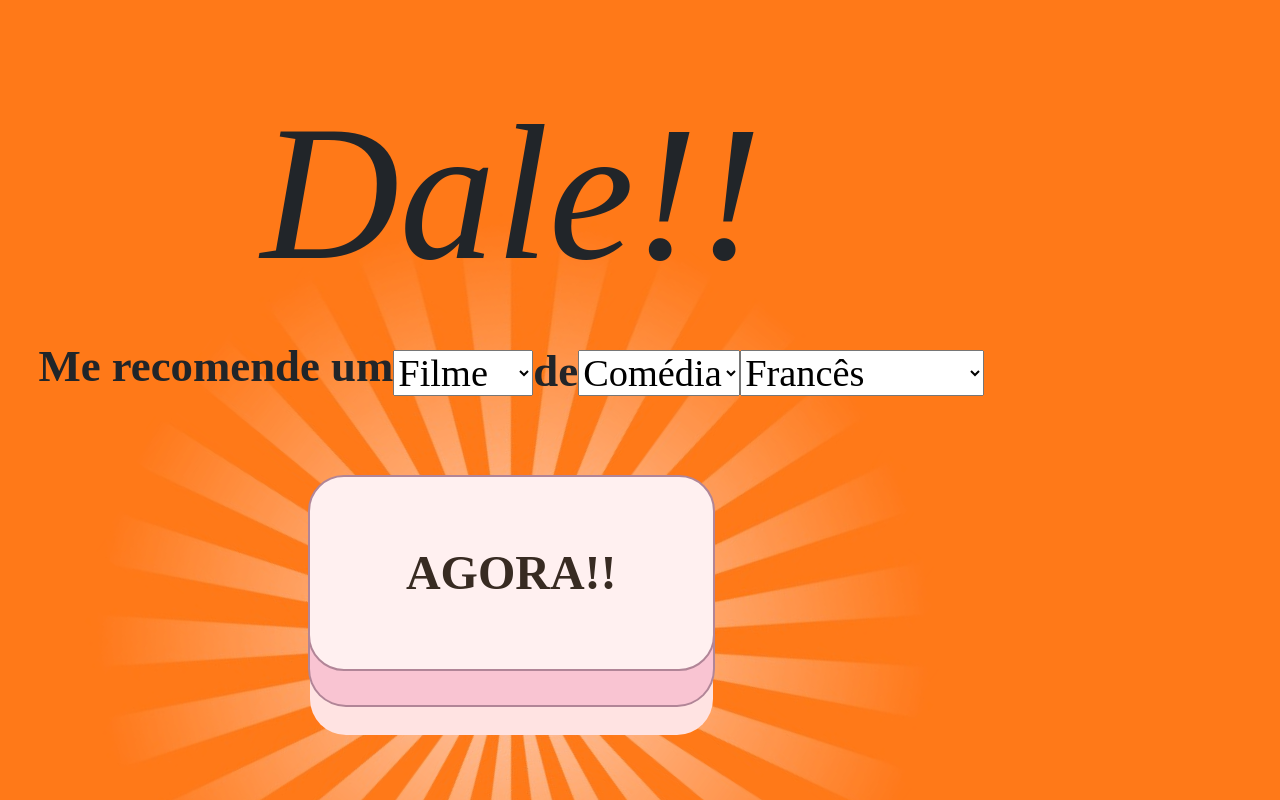
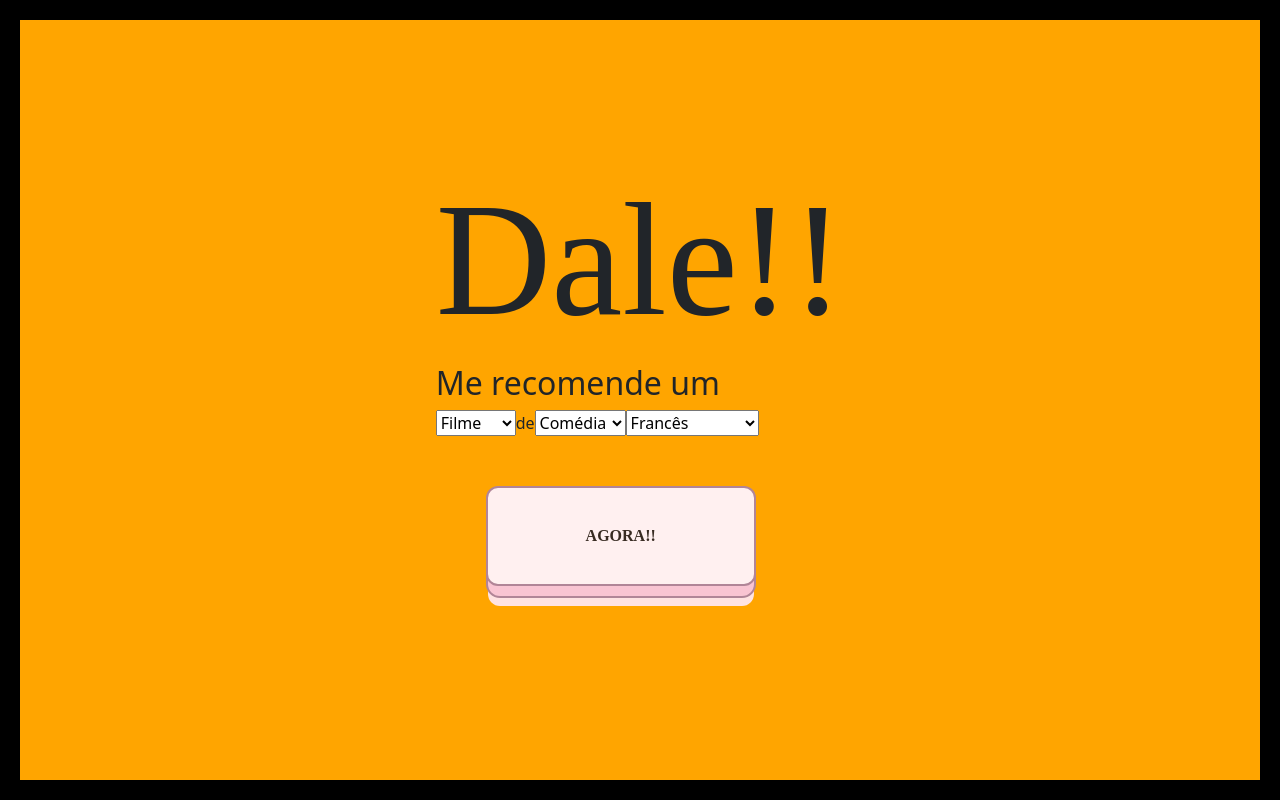
Before and after one commit to Luiz-Soft/CleanCloud-CodeChallenge, a Vue app: page / in a window 1280 px wide. Shown: the top 800 px of the page. Built offline with nearby package versions, Linux system fonts and the light colour scheme.

Commit message:
updated classes. Still incomplete

```diff
--- a/src/Views/Home/Home.vue
+++ b/src/Views/Home/Home.vue
@@ -1,10 +1,10 @@
 <template>
-	<div class="view">
-		<div class="flex-container">
-			<h1 class="indie">Dale!!</h1>
-			<div class="inputs">
-				<div class="phrase">
-					<h2 class="recomend" >Me recomende um</h2>
+	<div class="flex-container">
+		<div class="">
+			<h1 class="dale">Dale!!</h1>
+			<div class="">
+				<div class="">
+					<h2 class="" >Me recomende um</h2>
 					<div>
 						<select type="select" v-model="typeSelected">
 							<option v-for="type in types" :value="type" :key="type">
@@ -29,7 +29,7 @@
 					</div>
 				</div>
 			</div>
-      <img class="fond-button" src="../../assets/images/fond-please.jpg">
+     <!-- <img class="fond-button" src="../../assets/images/fond-please.jpg"> -->
 			<b-button href="" @click.prevent="enviar()" class="button-3d" >AGORA!!</b-button>
 		</div>
 	</div>
@@ -70,12 +70,29 @@
 
 </script>
 
-<style lang="scss" scoped>
-body{
-    position:fixed;
-    overflow:hidden;
+<style lang="scss" >
+
+html, body {
+	height: 100%;
+  min-height: 100%;
+  width: 100%;
+  background-color: orange;
+
 }
 
+.flex-container{
+display: flex;
+flex-direction: column;
+align-items: center;
+justify-content: center;
+border: 20px solid black;
+height: calc(100vh)
+}
+
+.dale{
+  font-family: indie;
+  font-size: 10em;
+}
 .fond-button{
 z-index: 0;
 display: block;
@@ -94,54 +111,6 @@ margin-top: 60vh;
     } }
 
 }
-	.view {
-
-		background-color: rgb(255, 121, 24);
-		height: 100vh;
-    display: flex;
-	}
-
-	.flex-container {
-
-		display: flex;
-		flex-direction: column;
-		align-items: center;
-		justify-content: center;
-
-	}
-	.phrase {
-    z-index: 10;
-		display: flex;
-		flex-direction: row;
-		align-items: center;
-    max-height: 30px;
-    position: relative;
-    flex-wrap: nowrap;
-	}
-	h1 {
-    position: relative;
-		font-family: indie;
-    z-index: 9;
-		font-size: 15vw;
-		font-style: italic;
-	}
-
-	h2,
-	span {
-		font-size: 3.5vw;
-		font-family: indie;
-		font-weight: bolder;
-	}
-
-	.inputs {
-    display: flex;
-		margin: 1em;
-		font-size: 3vw;
-		font-family: indie;
-    flex-wrap:nowrap;
-    flex-direction:column;
-	}
-
 
 
 	@font-face {
```
